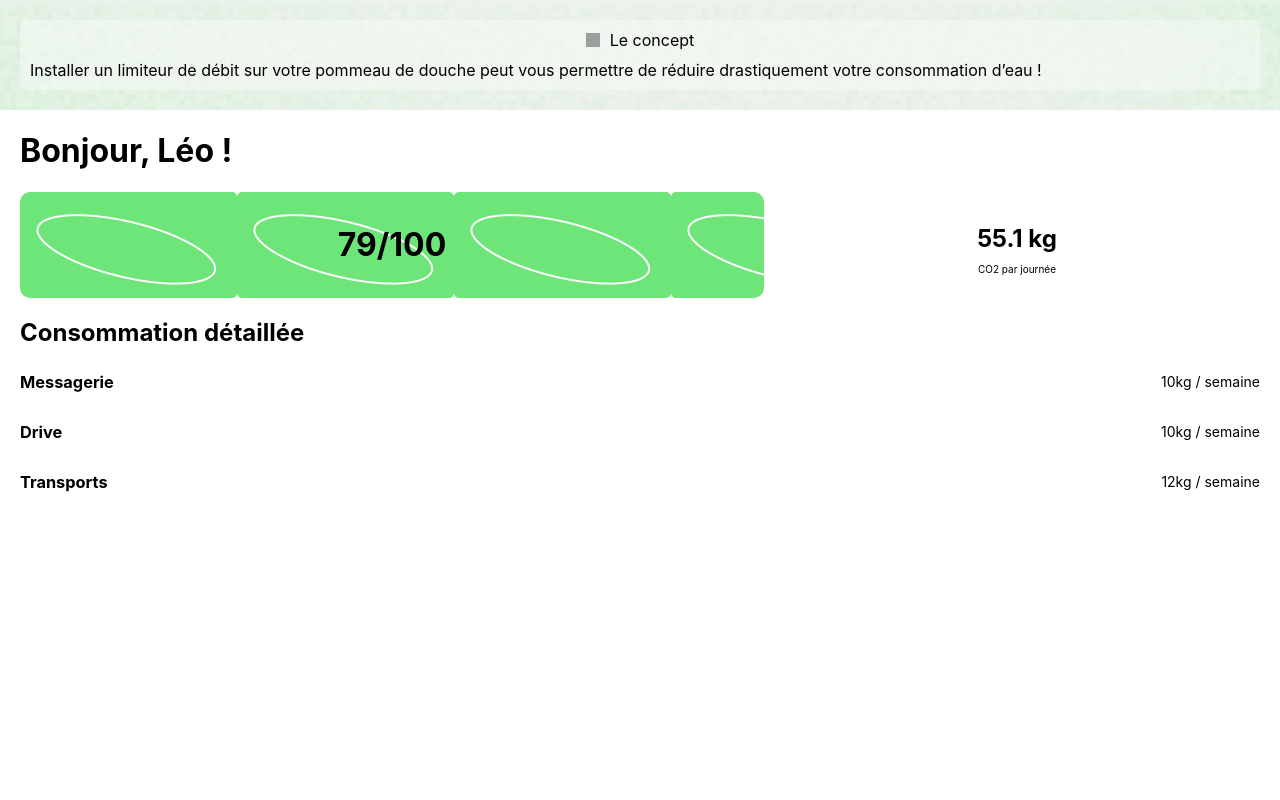
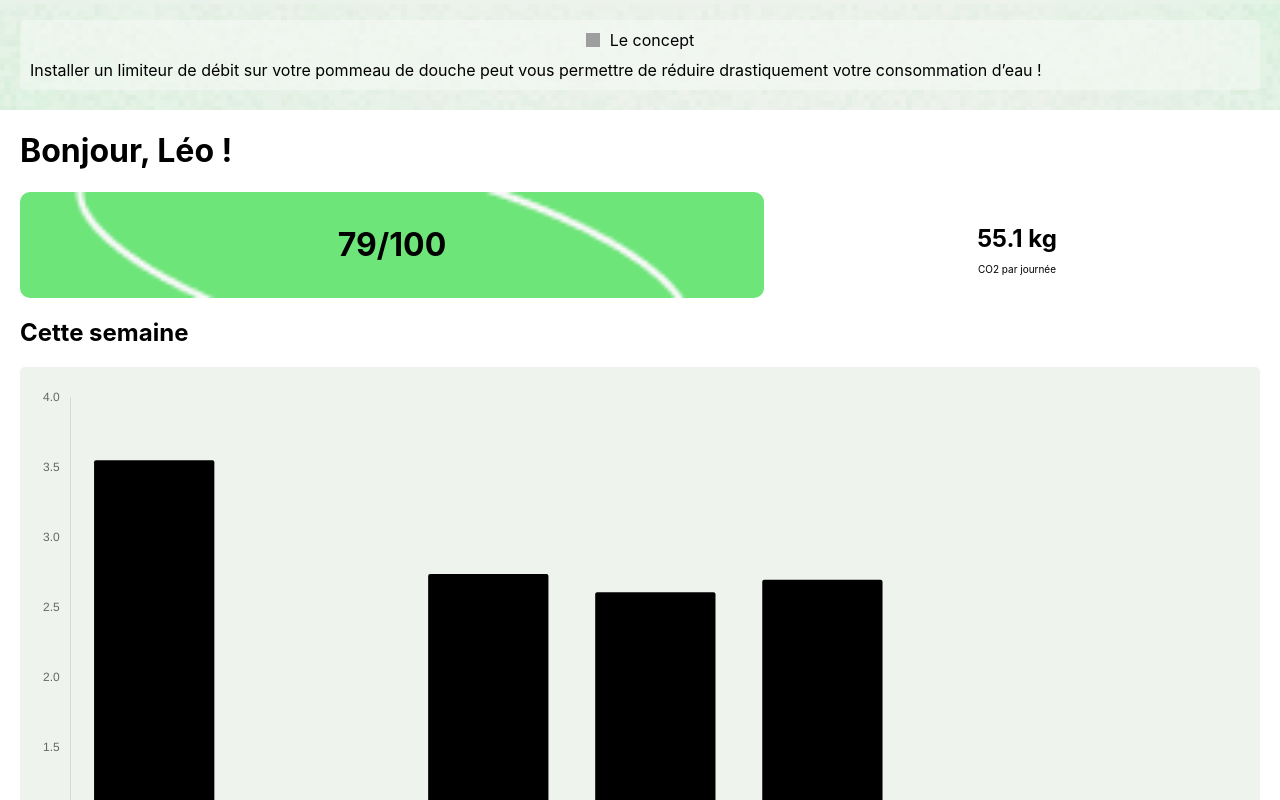
Before and after one commit to hackathon-climat-05/app-front, a Next.js app: page /home in a window 1280 px wide. Shown: the top 800 px of the page. Built offline with nearby package versions, Linux system fonts and the light colour scheme; grey boxes are pictures that could not be loaded.

Commit message:
Add Chart

```diff
--- /dev/null
+++ b/components/Table.tsx
@@ -0,0 +1,68 @@
+import React from 'react';
+import {
+  Chart as ChartJS,
+  CategoryScale,
+  LinearScale,
+  BarElement,
+  Title,
+  Tooltip,
+  Legend,
+} from 'chart.js';
+import { Bar } from 'react-chartjs-2';
+import { faker } from '@faker-js/faker';
+import { CallTracker } from 'assert';
+
+ChartJS.register(
+  CategoryScale,
+  LinearScale,
+  BarElement,
+  Title,
+  Tooltip,
+  Legend
+);
+
+export const options = {
+  responsive: true,
+  plugins: {
+    legend: {
+      display: false,
+      position: 'top' as const,
+    },
+    title: {
+      display: false,
+      text: 'Chart.js Bar Chart',
+    },
+  },
+  scales: {
+    x: {
+      grid: {
+        display: false
+      }
+    },
+    y: {
+      grid: {
+        display: false
+      }
+    }
+  }
+};
+
+// const labels = ['January', 'February', 'March', 'April', 'May', 'June', 'July'];
+// const labels = ['00:00', '1:00', '2:00', '3:00', '4:00', '5:00', '6:00', '7:00', '8:00', '9:00', '10:00', '11:00', '12:00', '13:00', '14:00', '15:00', '16:00', '17:00', '18:00', '19:00', '20:00', '21:00', '22:00', '23:00'];
+const labels = ['Lundi', 'Mardi', 'Mercredi', 'Jeudi', 'Vendredi', 'Samedi', 'Dimanche'];
+
+export const data = {
+  labels,
+  datasets: [
+    {
+      label: 'Dataset 1',
+      data: labels.map(() => faker.datatype.float({ min: 0, max: 4 })),
+      backgroundColor: '##282C26',
+      borderRadius: 2,
+    },
+  ],
+};
+
+export function Table() {
+  return <Bar options={options} data={data} />;
+}
--- a/package.json
+++ b/package.json
@@ -10,12 +10,16 @@
   },
   "dependencies": {
     "@hackathon-climat-05/common-lib": ">=0.0.0",
+    "chart.js": "^3.8.0",
     "cookie": "^0.5.0",
+    "faker": "^6.6.6",
     "next": "12.1.6",
     "react": "18.2.0",
+    "react-chartjs-2": "^4.2.0",
     "react-dom": "18.2.0"
   },
   "devDependencies": {
+    "@faker-js/faker": "^7.3.0",
     "@types/cookie": "^0.5.1",
     "@types/node": "18.0.0",
     "@types/react": "18.0.14",
--- a/pages/home.tsx
+++ b/pages/home.tsx
@@ -3,6 +3,7 @@ import Head from 'next/head'
 import Image from 'next/image'
 import styles from '../styles/Home.module.css'
 import Header from '../components/Header'
+import { Table } from '../components/Table'
 
 const userData = {
     name: "Léo",
@@ -25,6 +26,7 @@ const userData = {
         ]
     }
 }
+
 const Home: NextPage = () => {
   return (
     <div className={styles.container}>
@@ -47,6 +49,10 @@ const Home: NextPage = () => {
                 <p>CO2 par journée</p>
             </div>
         </div>
+        <h2>Cette semaine</h2>
+        <div className={styles.table}>
+          <Table/>
+        </div>
         <div className={styles.detailedScore}>
             <h2>Consommation détaillée</h2>
             <div>
@@ -65,7 +71,6 @@ const Home: NextPage = () => {
             </div>
         </div>
       </main>
-
     </div>
   )
 }
--- a/styles/Home.module.css
+++ b/styles/Home.module.css
@@ -1,5 +1,3 @@
-.container {
-}
 .detailedScore h2 {
   margin: 20px 0px 0px 0px;
 }
@@ -25,6 +23,9 @@
   align-items: center;
   border-radius: 10px;
   height: 106px;
+  background-repeat: no-repeat;
+  background-position: center;
+  background-size: cover;
 }
 .userScoreDetail {
   text-align: center;
@@ -154,3 +155,9 @@
     flex-direction: column;
   }
 }
+
+.table {
+  background-color: #EEF3ED;
+  border-radius: 5px;
+  padding: 20px;
+}
```
Also changed, not shown: components/Table.jsx (deleted), 1 other file (tests, documents, lock files or other folders).
